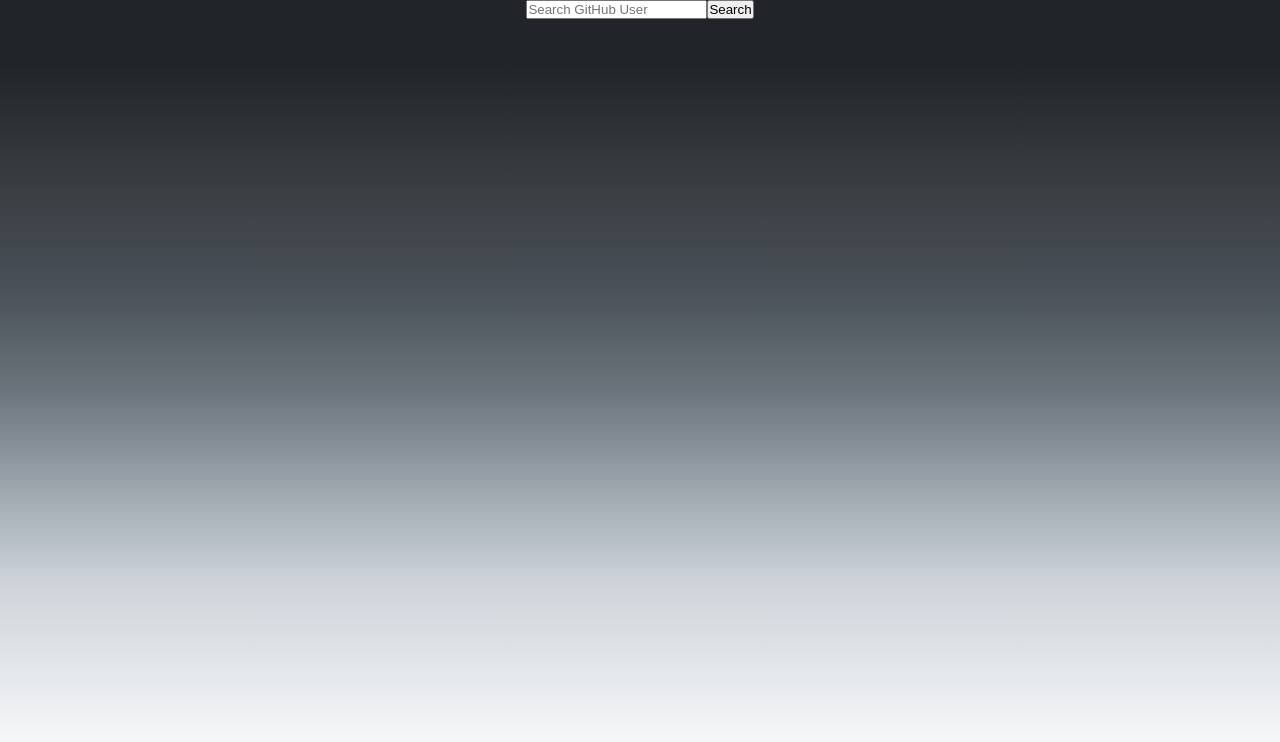
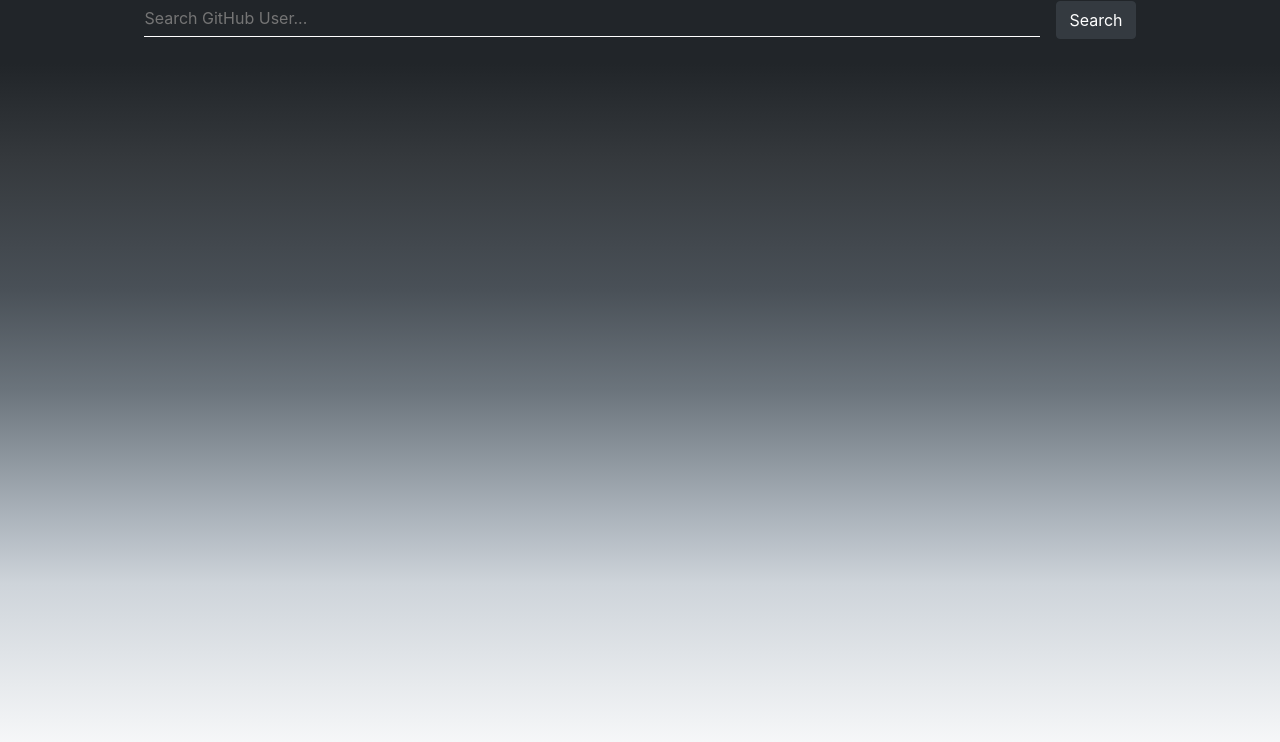
Before and after one commit to melissamelissaa/GitUserSearch, a React (Create React App) app: page / in a window 1280 px wide. Shown: the top 742 px of the page. Built offline with nearby package versions, Linux system fonts and the light colour scheme.

Commit message:
Improve style

```diff
--- a/package.json
+++ b/package.json
@@ -3,6 +3,11 @@
   "version": "0.1.0",
   "private": true,
   "dependencies": {
+    "@fortawesome/fontawesome-svg-core": "^6.4.0",
+    "@fortawesome/free-brands-svg-icons": "^6.4.0",
+    "@fortawesome/free-regular-svg-icons": "^6.4.0",
+    "@fortawesome/free-solid-svg-icons": "^6.4.0",
+    "@fortawesome/react-fontawesome": "^0.2.0",
     "@testing-library/jest-dom": "^5.16.5",
     "@testing-library/react": "^13.4.0",
     "@testing-library/user-event": "^13.5.0",
--- a/public/index.html
+++ b/public/index.html
@@ -11,6 +11,7 @@
     />
     <link rel="apple-touch-icon" href="%PUBLIC_URL%/logo192.png" />
     <link rel="manifest" href="%PUBLIC_URL%/manifest.json" />
+    <link rel="stylesheet" href="https://cdn.jsdelivr.net/npm/bootstrap@4.0.0/dist/css/bootstrap.min.css" integrity="sha384-Gn5384xqQ1aoWXA+058RXPxPg6fy4IWvTNh0E263XmFcJlSAwiGgFAW/dAiS6JXm" crossorigin="anonymous">
     <title>React App</title>
   </head>
   <body>
--- a/src/App.css
+++ b/src/App.css
@@ -1,3 +1,9 @@
+* {
+  margin: 0;
+  padding: 0;
+  box-sizing: border-box;
+}
+
 .App {
   text-align: center;
   height: 100vh;
@@ -11,24 +17,48 @@
     rgba(53, 57, 61, 1) 80%,
     rgba(33, 37, 41, 1) 92%
   );
+}
+
+.small-pic {
+  width: 8%;
+  border-radius: 50%;
+}
+
+.small-result {
+  display: flex;
+  align-items: center;
+  border: 0.5px solid #495057;
+  color: white;
+  gap: 0.5rem;
+  padding: 5px;
+  background-color: rgb(26, 25, 25);
+  width: 73%
+}
+
+.imgInDetails {
+width: 20%;
+}
+.search-container, .app {
   width: 100%;
 }
 
-.small-pic {
-  margin-left: 10%;
-  width: 20%;
-  border-radius: 50%;
+.search-input {
+  background-color: #495057;
+  color: white;
+  width: 70%;
+  height: 2.3rem;
+  border: none;
+  border-bottom: 1px solid white;
+  background-color: transparent;
+  margin-right: 1rem;
 }
-.small-result {
-  display: flex;
-  align-items: center;
-  border: 2px solid black;
-  color: white;
-  gap: 2rem;
+.user-small-name {
+  font-size: 1rem;
 }
-
-* {
-  margin: 0;
-  padding: 0;
-  box-sizing: border-box;
+.small-item-div {
+  margin-left: 0.7rem;
 }
+.user-details-container {
+  background-color: white;
+  width: 70%;
+}
--- a/src/Components/SearchContainer.js
+++ b/src/Components/SearchContainer.js
@@ -1,3 +1,4 @@
+
 import { AppContext } from "../App.js";
 
 const SearchContainer = () => {
@@ -7,11 +8,11 @@ const SearchContainer = () => {
         <div className="search-container">
           <input
             type="text"
-            placeholder="Search GitHub User"
+            placeholder="Search GitHub User..."
             className="search-input"
             onChange={(e) => value(e.target.value)}
           ></input>
-          <button className="search-btn">Search</button>
+          <button className="search-btn btn btn-dark">Search</button>
         </div>
       )}
     </AppContext.Consumer>
--- a/src/Components/SearchResults.js
+++ b/src/Components/SearchResults.js
@@ -2,26 +2,28 @@ import axios from "axios";
 
 const SearchResults = (props) => {
   const getUserDetails = (url) => {
-       axios
-        .get(url)
-        .then((res) => {
+    axios.get(url).then((res) => {
       props.setUserDetails(res.data);
-            if(props.didClicked === false)
-            props.setDidClick(true);
+      if (props.didClicked === false) props.setDidClick(true);
     });
-    }
+  };
+
     return (
       <div className="small-item-div">
         {props.resultsFromApi.map((user, i) =>
-        i < 5 ? (
-          <div className="small-result" onClick={() => getUserDetails(user.url)}>
+          i < 6 ? (
+            <div
+              className="small-result"
+              onClick={() => getUserDetails(user.url)}
+            >
               <img className="small-pic" src={user.avatar_url} />
-            <h1>{user.login}</h1>
+              <h1 className="user-small-name">{user.login}</h1>
             </div>
           ) : null
         )}
       </div>
     );
+
 };
 
 export default SearchResults;
--- a/src/Components/UserDetails.js
+++ b/src/Components/UserDetails.js
@@ -1,3 +1,5 @@
+import { FontAwesomeIcon } from "@fortawesome/react-fontawesome";
+import { faTwitter } from '@fortawesome/free-brands-svg-icons'
 const AmountOfSomeData = (props) => {
  return (<div>
     <h1>{props.amount}</h1>
@@ -9,19 +11,19 @@ const AmountOfSomeData = (props) => {
 const UserDetails = (props) => {
   if(props.didClicked) {
   return (
-    <div>
-      <img src={props.userDetails.avatar_url} />
+    <div className="user-details-container">
+      <img className="imgInDetails"src={props.userDetails.avatar_url} />
       <h1>
         {props.userDetails.login} / {props.userDetails.name}
       </h1>
       <AmountOfSomeData amount={props.userDetails.followers} name="Followers" />
       <AmountOfSomeData amount={props.userDetails.following} name="Following" />
-      <AmountOfSomeData
-        amount={props.userDetails.public_repos}
-        name="Repositories"
-      />
+      <AmountOfSomeData amount={props.userDetails.public_repos} name="Repositories"/>
+      <FontAwesomeIcon icon={faTwitter} />
     </div>
   );
- } else return null
+ } else return null;
+
+
 };
 export default UserDetails;
```
Also changed, not shown: 1 other file (tests, documents, lock files or other folders). Lines whose indentation alone changed are shown as unchanged.
